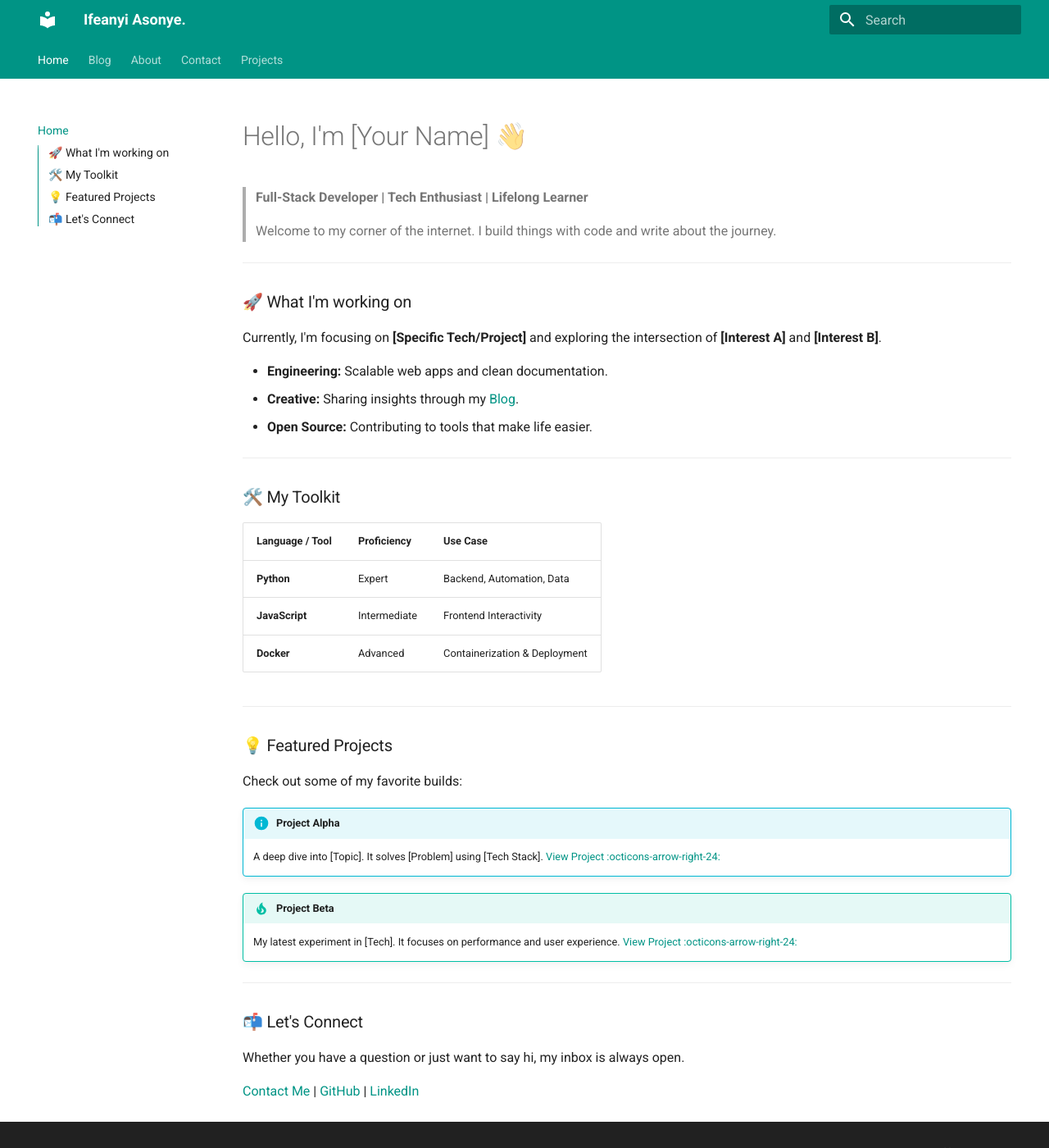
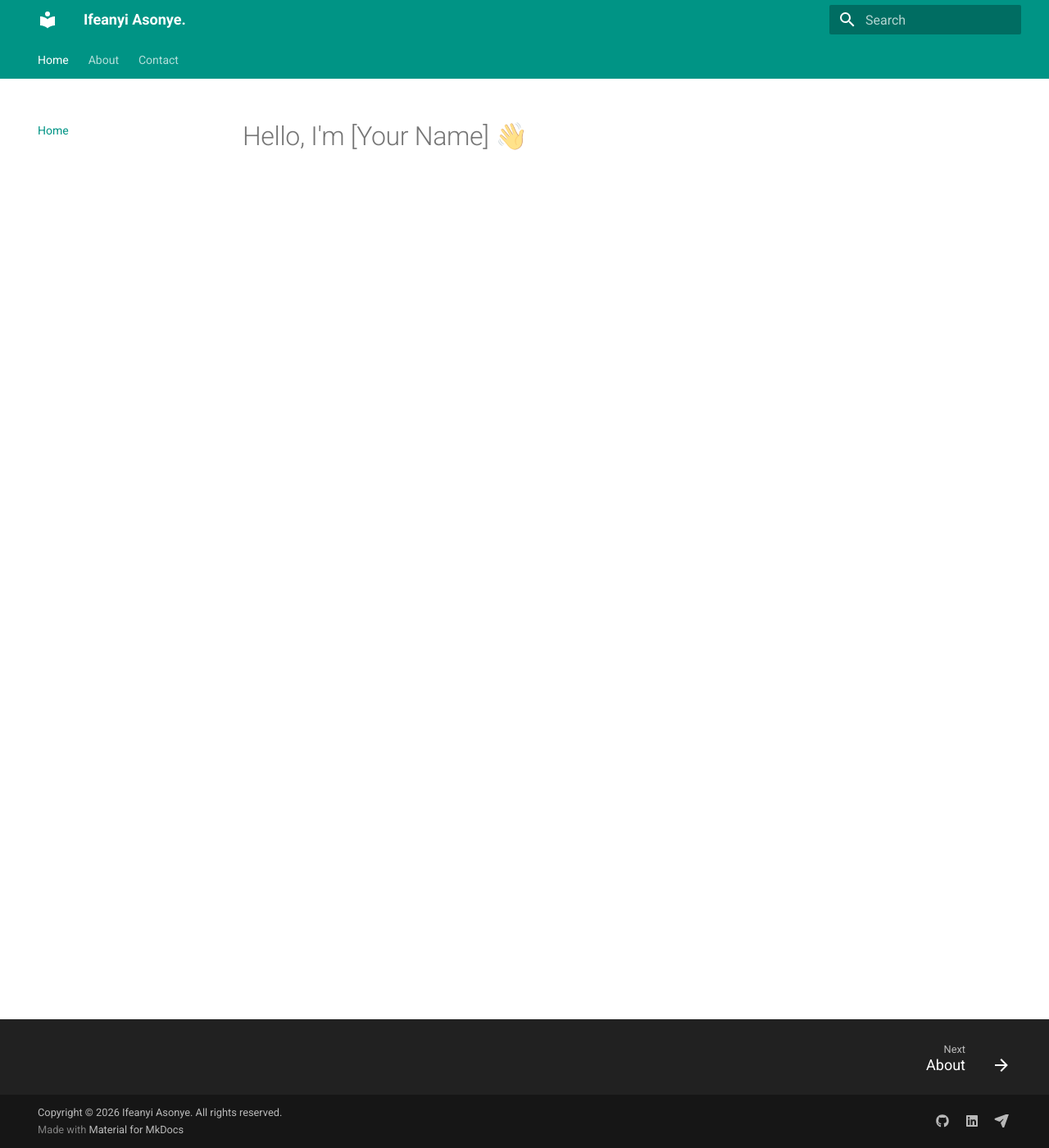
Before and after one commit to Ifeanyi-Asonye/Mysite, an MkDocs documentation site: the page built from docs/index.md, in a window 1280 px wide and 1400 px high. Shown: the whole window at 82% size. Built offline with MkDocs 1.6.1 and Material for MkDocs 9.7.7, drawn with Linux system fonts in a browser that asks for light colours.

Commit message:
Modified about page

```diff
--- a/docs/index.md
+++ b/docs/index.md
@@ -1,44 +1 @@
 # Hello, I'm [Your Name] 👋
-
-> **Full-Stack Developer | Tech Enthusiast | Lifelong Learner**
->
-> Welcome to my corner of the internet. I build things with code and write about the journey.
-
----
-
-### 🚀 What I'm working on
-Currently, I'm focusing on **[Specific Tech/Project]** and exploring the intersection of **[Interest A]** and **[Interest B]**.
-
-* **Engineering:** Scalable web apps and clean documentation.
-* **Creative:** Sharing insights through my [Blog](./blog).
-* **Open Source:** Contributing to tools that make life easier.
-
----
-
-### 🛠️ My Toolkit
-
-| Language / Tool | Proficiency | Use Case |
-| :--- | :--- | :--- |
-| **Python** | Expert | Backend, Automation, Data |
-| **JavaScript** | Intermediate | Frontend Interactivity |
-| **Docker** | Advanced | Containerization & Deployment |
-
----
-
-### 💡 Featured Projects
-Check out some of my favorite builds:
-
-!!! info "Project Alpha"
-    A deep dive into [Topic]. It solves [Problem] using [Tech Stack].
-    [View Project :octicons-arrow-right-24:](./projects/alpha)
-
-!!! tip "Project Beta"
-    My latest experiment in [Tech]. It focuses on performance and user experience.
-    [View Project :octicons-arrow-right-24:](./projects/beta)
-
----
-
-### 📬 Let's Connect
-Whether you have a question or just want to say hi, my inbox is always open.
-
-[Contact Me](./contact) | [GitHub](https://github.com/yourusername) | [LinkedIn](https://linkedin.com/in/yourusername)
--- a/mkdocs.yml
+++ b/mkdocs.yml
@@ -26,8 +26,6 @@ extra:
     - icon: fontawesome/brands/github
       link: https://fosstodon.org/@squidfunk
     - icon: fontawesome/brands/linkedin
-      link: https://github.com/squidfunk
-    - icon: fontawesome/brands/linkedin
       link: https://linkedin.com/in/squidfunk
     - icon: fontawesome/solid/paper-plane
       link: mailto:<email-address>
@@ -35,22 +33,13 @@ generator: false
 
 nav:
   - Home: index.md
-  - Blog:
-    - Post 1: blog/post1.md
-    - Post 2: blog/post2.md
-    - Post 3: blog/post3.md
   - About: about.md
   - Contact: contact.md
-  - Projects: projects.md
 
 plugins:
 - search
 - blog
 
 
-markdown_extensions:
-  - admonition
-  - codehilite
-
 
 copyright: Copyright &copy; 2026 Ifeanyi Asonye. All rights reserved.
```
Also changed, not shown: docs/about.md (+19 -1 lines), docs/contact.md (deleted).
